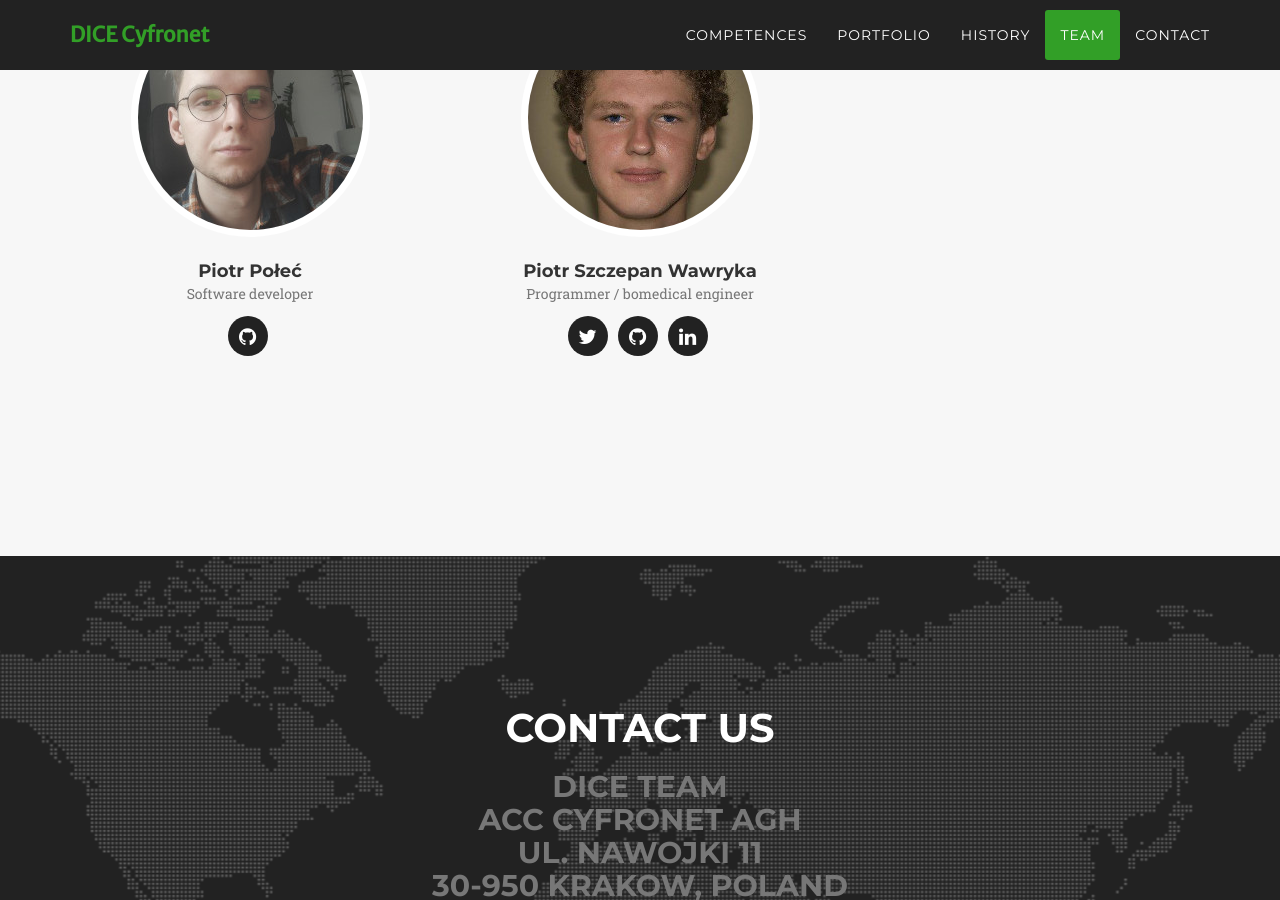
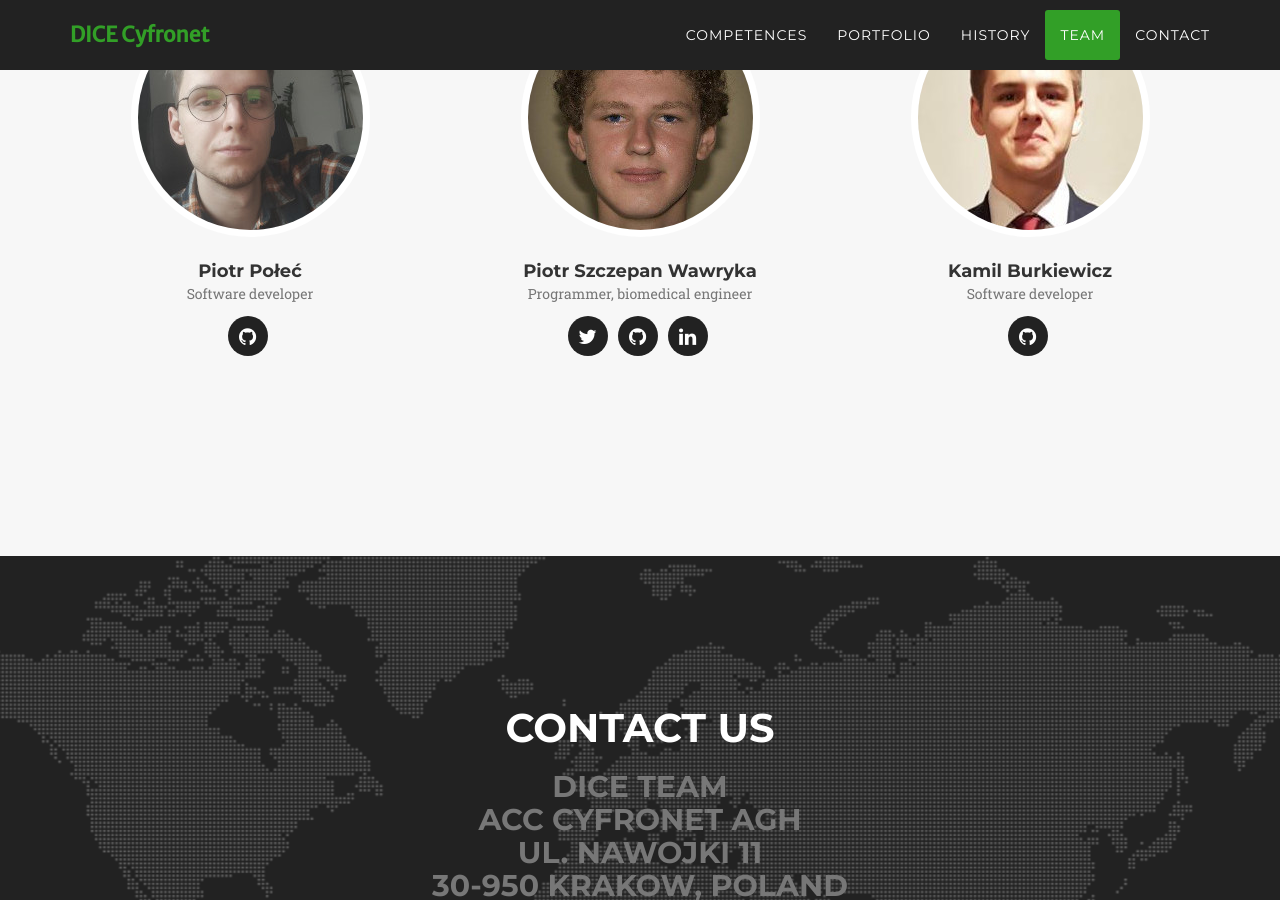
Before and after one commit to dice-cyfronet/dice-cyfronet.github.io-old, a Jekyll site: the page built from index.html, in a window 1280 px wide and 900 px high, scrolled down 11900 px. Built offline with Jekyll 4.4.1, drawn with Linux system fonts in a browser that asks for light colours; nearby versions of some CDN libraries; some web fonts are replaced.

```diff
--- a/_data/people.yml
+++ b/_data/people.yml
@@ -62,7 +62,7 @@
       url: https://gitlab.com/piotrpolec
 - name: Piotr Szczepan Wawryka
   pic: psw
-  position: Programmer / bomedical engineer
+  position: Programmer, biomedical engineer
   social:
     - title: twitter
       url: https://twitter.com/inf0rmacja
@@ -70,3 +70,9 @@
       url: https://github.com/informacja
     - title: linkedin
       url: https://pl.linkedin.com/in/piotrwawryka
+- name: Kamil Burkiewicz
+  pic: kb
+  position: Software developer
+  social:
+    - title: github
+      url: https://github.com/Kamilbur
```
Also changed, not shown: img/team/kb.jpg (added).
